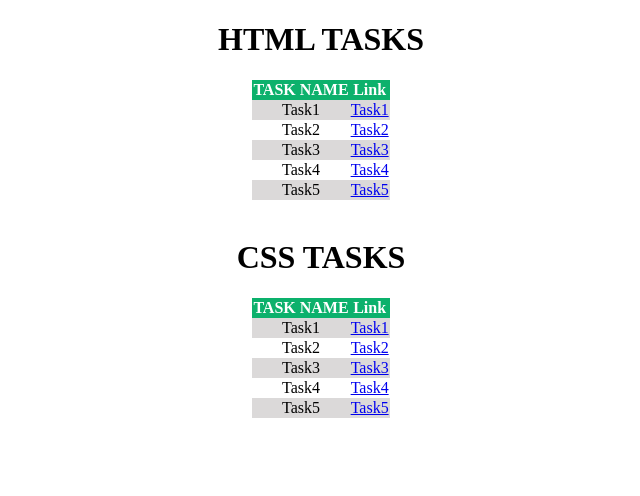
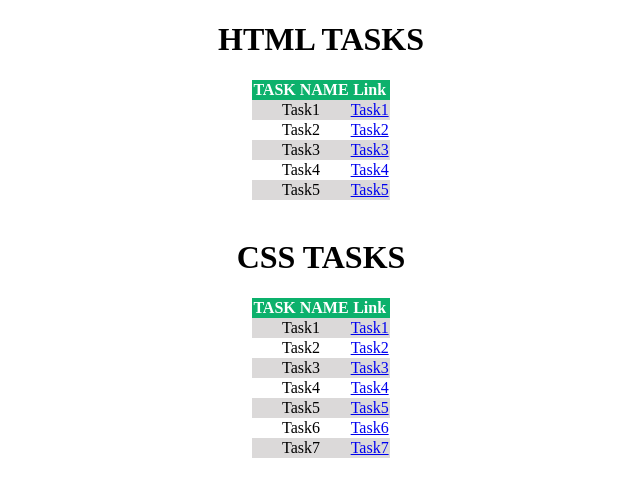
Before and after one commit to Swamy718/Tasks, a plain HTML site: page index.html in a window 1280 px wide. Shown: the whole page, without its empty margins (319-959 px from the left). Drawn offline with Linux system fonts and the light colour scheme.

Commit message:
Add files via upload

```diff
--- a/index.html
+++ b/index.html
@@ -77,6 +77,14 @@
                 <td>Task5</td>
                 <td><a href="CSS Task5.html">Task5</a></td>
             </tr>
+            <tr>
+                <td>Task6</td>
+                <td><a href="CSS Task6.html">Task6</a></td>
+            </tr>
+            <tr>
+                <td>Task7</td>
+                <td><a href="CSS Task7.html">Task7</a></td>
+            </tr>
         </table>
 
 
```
